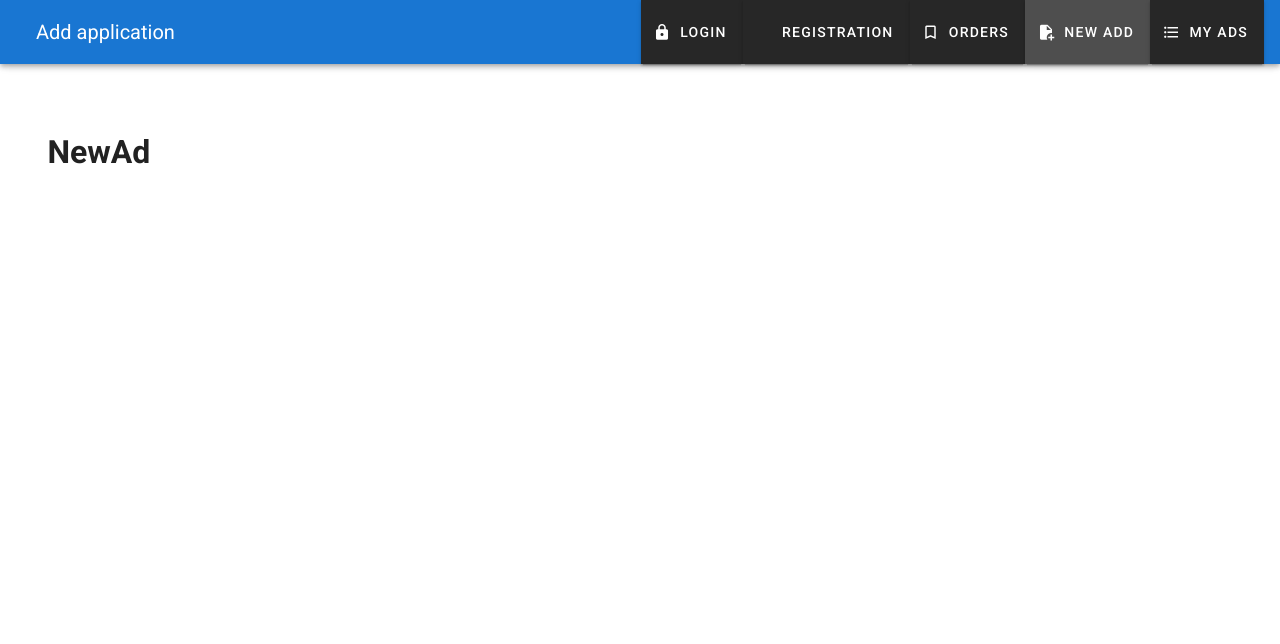
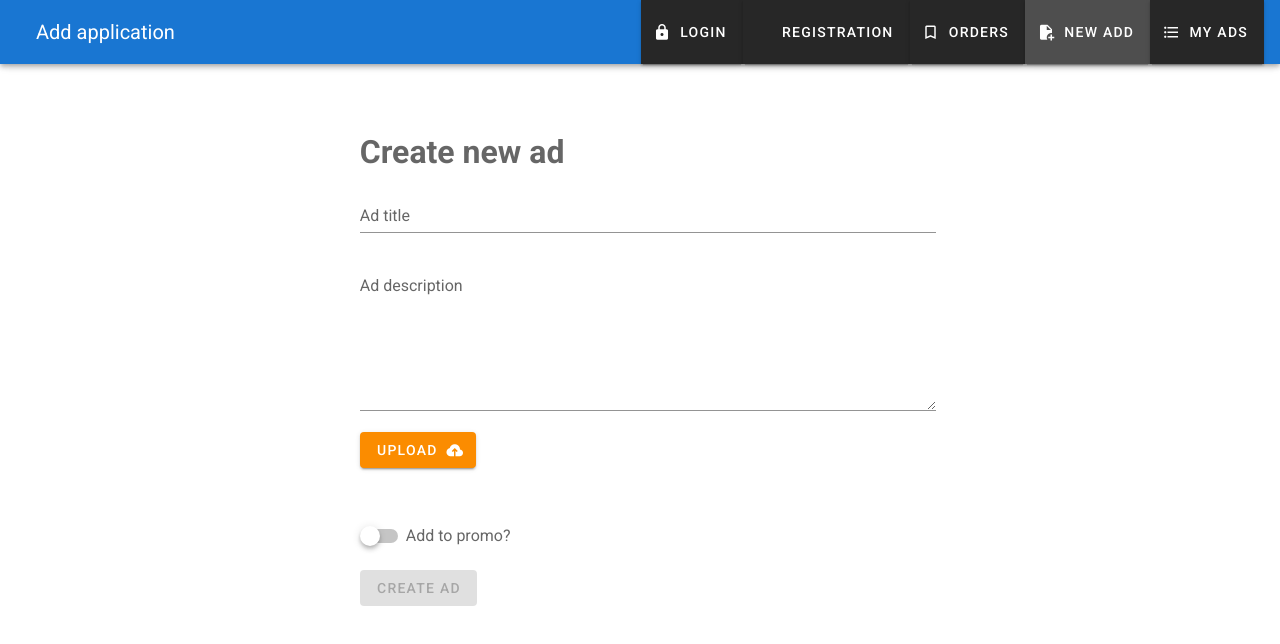
Before and after one commit to KRATOSru/SpaApp, a Vue app: page /new in a window 1280 px wide. Shown: the top 644 px of the page. Built offline with nearby package versions, Linux system fonts and the light colour scheme.

Commit message:
New add Page

```diff
--- a/src/components/Ads/NewAd.vue
+++ b/src/components/Ads/NewAd.vue
@@ -1,24 +1,90 @@
 <template>
   <v-container>
     <v-layout row>
-      <v-flex xs12>
-        <h1>NewAd</h1>
+      <v-flex xs12 sm6 offset-sm3>
+        <h1 class="text--secondary mb-3 ml-4">Create new ad</h1>
+        <v-form v-model="valid" ref="form" validation class="mb-3">
+            <v-text-field class="ml-4"
+                    name="title"
+                    label="Ad title"
+                    type="text"
+                    v-model="title"
+                    required
+                    :rules="[v => !!v || 'Title is required']"
+            ></v-text-field>
+
+            <v-textarea class="ml-4"
+                    name="description"
+                    label="Ad description"
+                    type="text"
+                    v-model="description"
+                    multi-line
+                    :rules="[v => !!v || 'Description is required']"
+            ></v-textarea>
+
+        </v-form>
+        <v-layout row class="mb-3 ml-4">
+          <v-flex xs12>
+            <v-btn class="warning">
+              Upload
+              <v-icon right dark>mdi-cloud-upload</v-icon>
+            </v-btn>
+          </v-flex>
+        </v-layout>
+        <v-layout row class="ml-4">
+          <v-flex xs12>
+            <img src="" height="100">
+          </v-flex>
+        </v-layout>
+        <v-layout row class="ml-4">
+          <v-flex xs12>
+            <v-switch
+                    label="Add to promo?"
+                    v-model="promo"
+                    color="primary"
+            ></v-switch>
+          </v-flex>
+        </v-layout>
+        <v-layout row class="ml-4">
+          <v-flex xs12>
+            <v-spacer></v-spacer>
+            <v-btn
+                    :disabled="!valid"
+                    class="success"
+                    @click="createAd"
+            >
+              Create ad
+            </v-btn>
+          </v-flex>
+        </v-layout>
       </v-flex>
     </v-layout>
   </v-container>
 </template>
 
 <script>
-export default {
-  name: "NewAd",
-  data() {
-    return {
+  export default {
+    data () {
+      return {
+        title: '',
+        description: '',
+        promo: false,
+        valid: false
+      }
+    },
+    methods: {
+      createAd () {
+        if (this.$refs.form.validate()) {
+          // logic
+          const ad = {
+            title: this.title,
+            description: this.description,
+            promo: this.promo
+          }
 
+          console.log(ad)
+        }
+      }
     }
   }
-}
 </script>
-
-<style scoped>
-
-</style>
--- a/src/components/User/Orders.vue
+++ b/src/components/User/Orders.vue
@@ -10,18 +10,16 @@
                   :key="order.id"
           >
             <v-list-tile-action>
-              <div class="ml-4">
-                  <v-checkbox
+                  <v-checkbox class="ml-4"
                           color="success"
                           :input-value="order.done"
                           @change="markDone(order)"
                   ></v-checkbox>
-              </div>
             </v-list-tile-action >
             <v-list-tile-content>
 
               <span class="ml-4">
-                 <v-list-tile-title>{{order.name}}</v-list-tile-title>
+                 <v-list-tile-title>{{ order.name}}</v-list-tile-title>
               </span>
               <span class="ml-3">
                  <v-list-tile-sub-title>{{order.phone}}</v-list-tile-sub-title>
@@ -29,13 +27,10 @@
 
             </v-list-tile-content>
             <v-list-tile-action>
-              <span class="ml-8">
                  <v-btn
                          :to="'/ad/' + order.adId"
-                         class="primary"
+                         class="primary ml-8"
                  >Open</v-btn>
-              </span>
-
             </v-list-tile-action>
           </v-list-tile>
         </v-list>
@@ -70,5 +65,4 @@
 <style scoped>
 
 
-
 </style>
```
